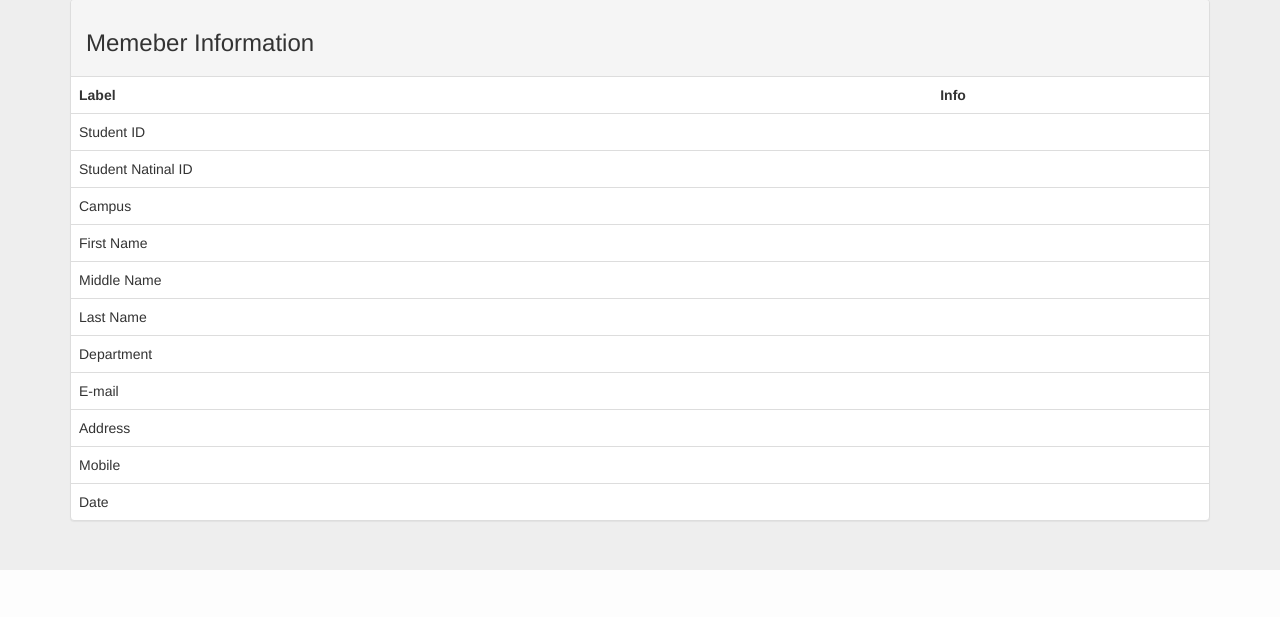
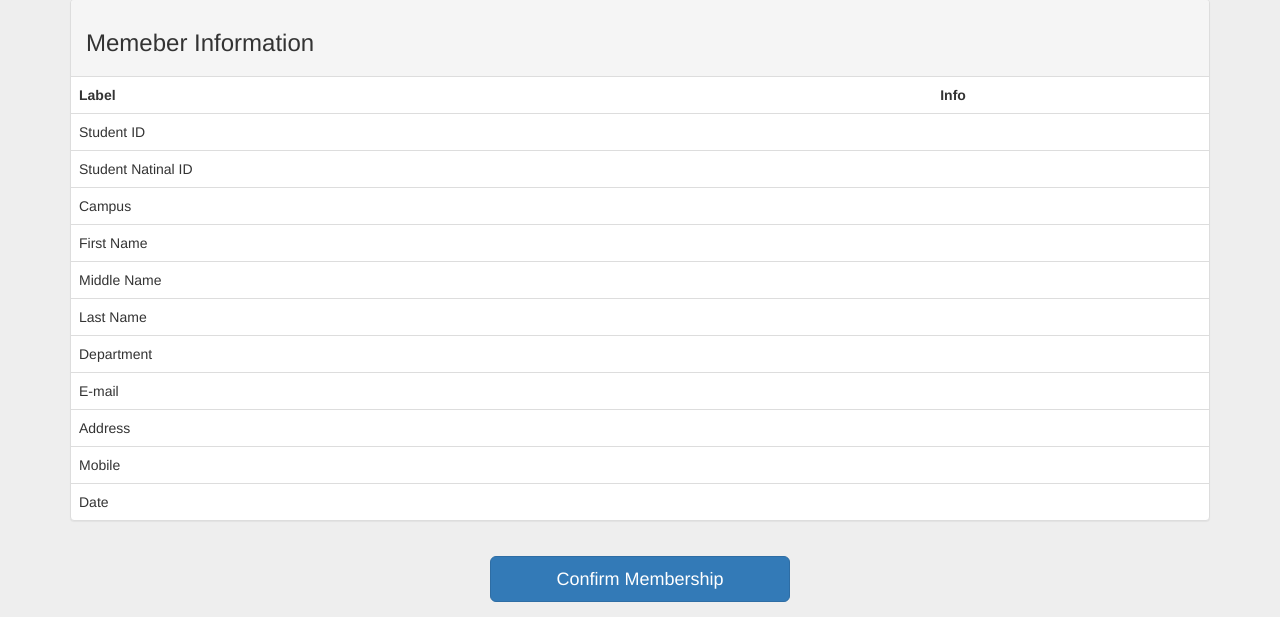
Before and after one commit to 7tonton/memlib, a PHP site: page /studentinfo.php in a window 1280 px wide. Shown: the part 230-847 px from the top of the page. Before the commit the page ends 800 px from the top, so only its background shows below. Run offline with PHP 8.4, Linux system fonts and the light colour scheme; some libraries are stand-ins or nearby versions.

Commit message:
add confirm button

```diff
--- a/studentinfo.php
+++ b/studentinfo.php
@@ -149,6 +149,44 @@
         </table>
       </div>
 
+      <form class="form-signin" action="studentinfo.php" method="post">
+        <button class="btn btn-lg btn-primary btn-block" name="confirmBtn" type="submit">Confirm Membership</button>
+      </form>
+
+      <?php
+      	if(isset($_POST['confirmBtn'])) {
+      		if($s_id != NULL && $s_nid != NULL && $s_cam != NULL && $s_fname != NULL && $s_mname != NULL && $s_lname != NULL && $s_dep != NULL && $s_email != NULL && $s_address != NULL && $s_mob != NULL) {
+
+      			// call Student API & connect.php
+      			require('API_stu.php');
+      			require('connect.php');
+
+      			// check if user exists
+      			$student = mlf_stu_get_by_id($student_college_id);
+
+      			if($student != NULL) {
+      				mlf_db_close();
+      				die('<div class="alert alert-warning"><strong>Warning!</strong> Student College ID exists in the database. </div>');
+      			}
+
+      			// trim function will delete spaces before and after the string.
+      			$result = mlf_mem_confirm(trim($s_id), trim($s_nid), trim($s_cam), trim($s_fname), trim($s_mname), trim($s_lname), trim($s_dep), trim($s_email), trim($s_address), trim($s_mob));
+
+      			mlf_db_close();
+
+      			if($result) {
+      				die('<div class="alert alert-success"><strong>Success!</strong>Confirm Done</div>');
+      			} else {
+      				die('Failure.');
+      			}
+
+
+      		} else {
+      			die('<div class="alert alert-warning"><strong>Warning!</strong> Enter Member ID. </div>');
+      		}
+      	}
+      ?>
+
     </div> <!-- /container -->
 
 
```
